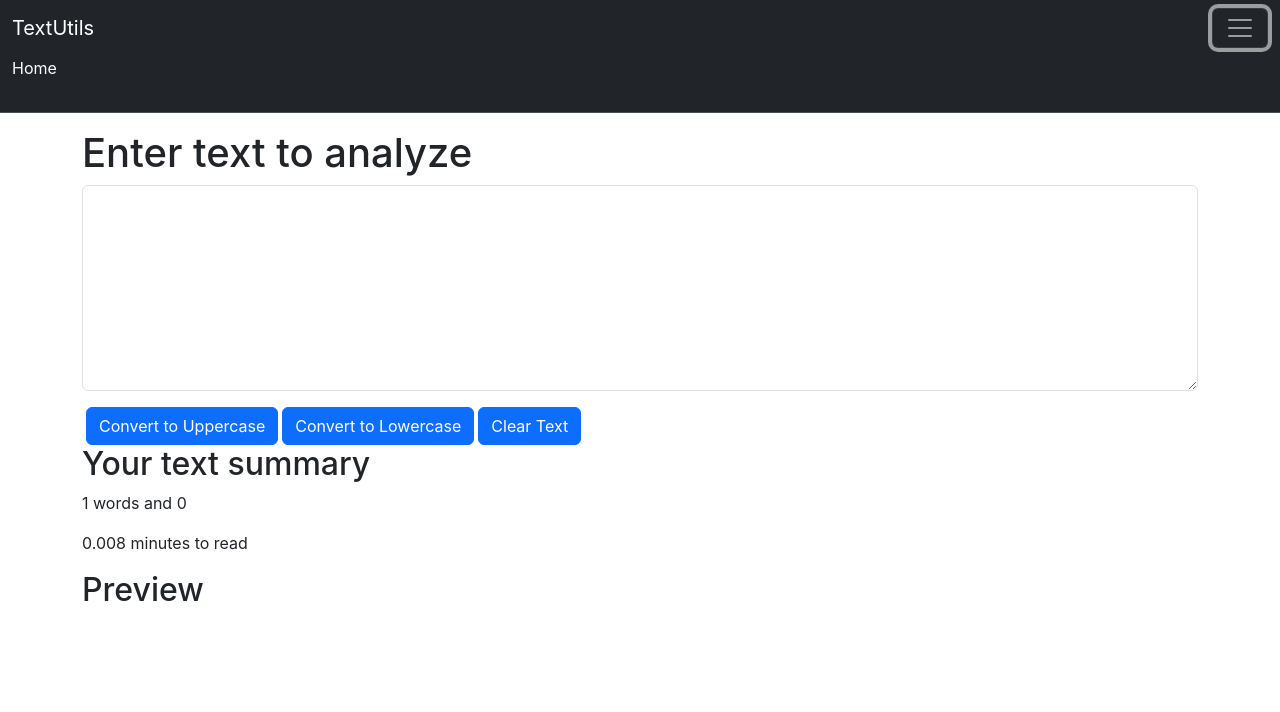
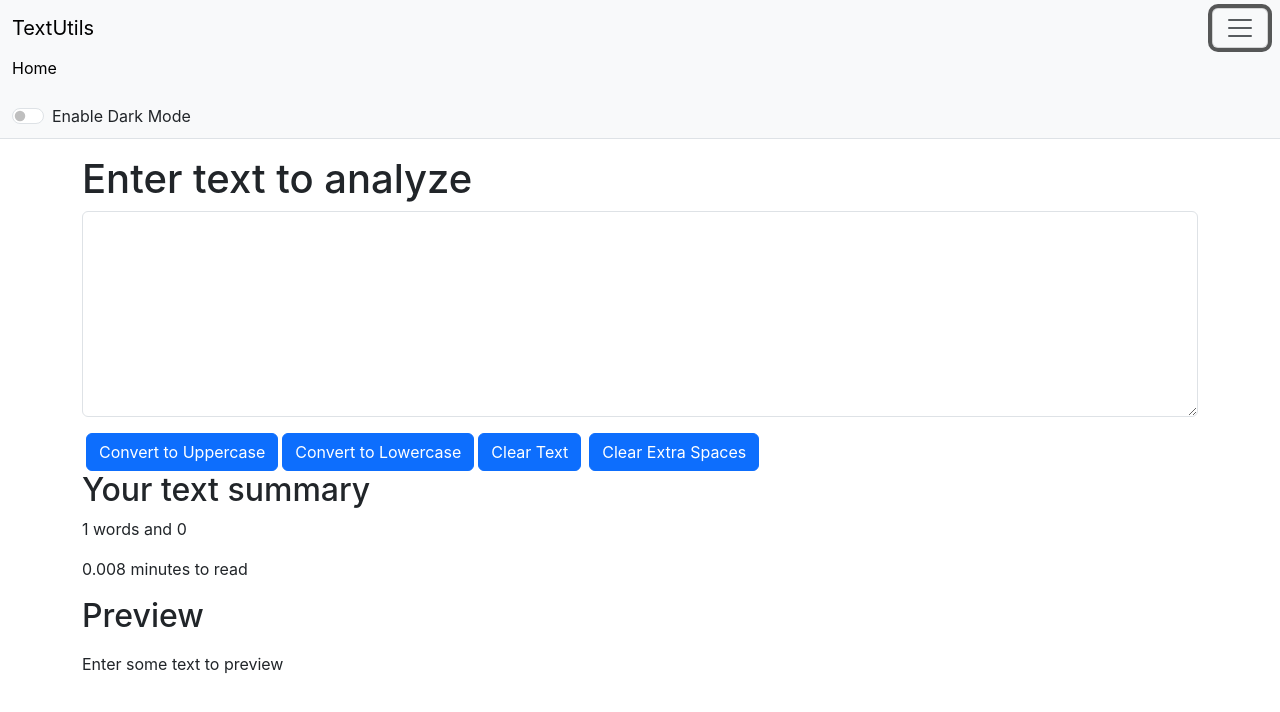
Before and after one commit to Rohit-290/React-Course, a React (Create React App) app in the folder my-app/: page / in a window 1280 px wide. Both pictures are taken after a click on the button "Toggle navigation". Shown: the top 712 px of the page. Built offline with nearby package versions, Linux system fonts and the light colour scheme.

Commit message:
Updated on 10th September 2026

```diff
--- a/my-app/src/App.js
+++ b/my-app/src/App.js
@@ -2,13 +2,34 @@ import './App.css';
 // import About from './components/About';
 import Navbar from './components/Navbar';
 import TextForm from './components/TextForm';
-
+import React, {useState} from 'react';
 
 
 function App() {
+  const[mode, setMode] = useState("light") ;
+  function toggleMode () {
+    if(mode==="light"){
+      setMode("dark");
+      document.body.style.backgroundColor = "#30343f"
+      let heading = document.querySelector(".h1");
+      heading.style.color = "#f8f9fa";
+      let foot = document.querySelector("#foot");
+      foot.style.color = "#f8f9fa";
+      let box = document.querySelector("#mybox");
+      box.style.color = "#000000";
+      box.style.backgroundColor = "#e2d3d3ce";
+    }else{
+      setMode("light");
+      document.body.style.backgroundColor = "white"
+      let heading = document.querySelector(".h1");
+      heading.style.color = "#000000";
+      let foot = document.querySelector("#foot");
+      foot.style.color = "#000000";
+    }
+  }
   return (
     <>
-    <Navbar title="TextUtils"/>
+    <Navbar title="TextUtils" mode={mode} toggleMode={toggleMode}/>
     <div className="container my-3">
       <TextForm heading="Enter text to analyze"/>
       {/* <About/> */}
@@ -17,4 +38,5 @@ function App() {
   );
 }
 
+
 export default App;
--- a/my-app/src/components/Navbar.js
+++ b/my-app/src/components/Navbar.js
@@ -4,8 +4,8 @@ export default function Navbar(props) {
   return (
     <div>
       <nav
-        class="navbar bg-dark border-bottom border-body"
-        data-bs-theme="dark"
+        class={`navbar bg-${props.mode} border-bottom border-body`}
+        data-bs-theme = {props.mode}
       >
         <div className="container-fluid">
           <a className="navbar-brand" href="/">
@@ -39,6 +39,10 @@ export default function Navbar(props) {
           <input className="form-control me-2" type="search" placeholder="Search" aria-label="Search"/>
           <button className="btn btn-primary" type="submit">Search</button>
           </form> */}
+          <div className={`form-check form-switch text-${props.mode==="light"?"dark":"light"}`}>
+          <input className="form-check-input" type="checkbox" onClick={props.toggleMode} role="switch" id="switchCheckDefault" />
+          <label className="form-check-label" htmlFor="switchCheckDefault">Enable Dark Mode</label>
+          </div>
           </div>
         </div>
       </nav>
--- a/my-app/src/components/TextForm.js
+++ b/my-app/src/components/TextForm.js
@@ -19,23 +19,28 @@ export default function TextForm(props) {
   function handleOnChange (event) {
   setText(event.target.value);
   }
+  function handleExtraSpaces () {
+  let newText = text.split(/[ ]+/);
+  setText(newText.join(" "));
+  }
   return (
   <>
   <div>
   <div className="mb-3">
-  <h1>{props.heading}</h1>
+  <h1 className="h1">{props.heading}</h1>
   <textarea className="form-control" value={text} onChange={handleOnChange} id="mybox" rows="8"></textarea>
   </div>
   <button className="btn btn-primary mx-1" onClick={handleOnClick}>Convert to Uppercase</button>
   <button className="btn btn-primary" onClick={handleLoClick}>Convert to Lowercase</button>
   <button className="btn btn-primary mx-1" onClick={clearOnClick}>Clear Text</button>
+  <button className="btn btn-primary mx-1" onClick={handleExtraSpaces}>Clear Extra Spaces</button>
   </div>
-  <div calssName="container my-3">
+  <div calssName="container my-3" id="foot">
     <h2>Your text summary</h2>
     <p>{text.split(" ").length} words and {text.length}</p>
     <p>{0.008*text.split(" ").length} minutes to read</p>
     <h2 class="my-3">Preview</h2>
-    <p>{text}</p>
+    <p>{text.length>0?text:"Enter some text to preview"}</p>
   </div>
   </>
   )
```
Also changed, not shown: my-app/public/index.html (line endings or trailing spaces).
